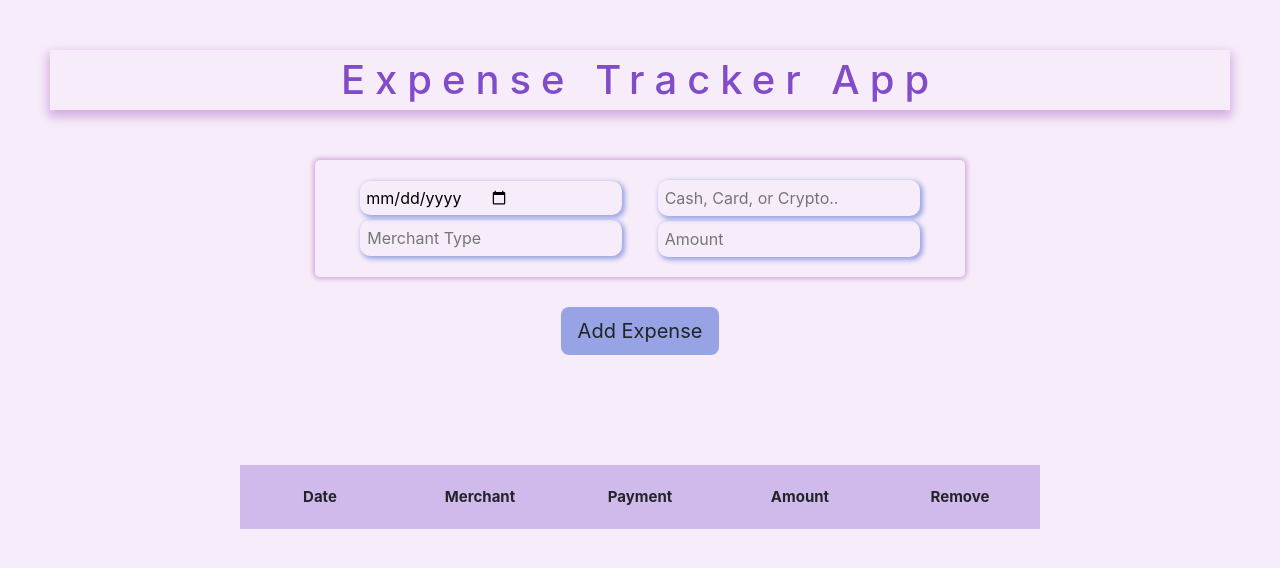
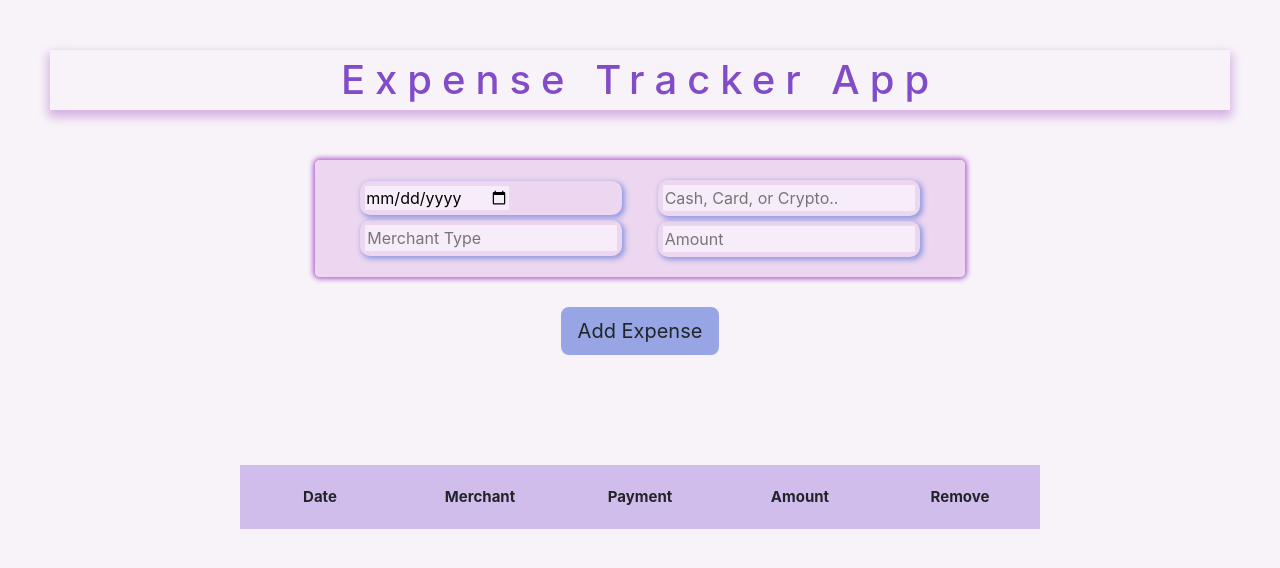
Before and after one commit to kurtis-casperson/expense-tracker, a React (Create React App) app: page / in a window 1280 px wide. Shown: the top 568 px of the page. Built offline with nearby package versions, Linux system fonts and the light colour scheme; the HTML template or start-up script is replaced by a standard one.

Commit message:
Cheange background color

```diff
--- a/src/App.css
+++ b/src/App.css
@@ -1,5 +1,5 @@
 body {
-  background-color: rgba(247, 237, 250, 0.993);
+  background-color: rgba(248, 243, 249, 0.993);
   font: 'Open Sans', 'Helvetica Neue';
 }
 
@@ -66,7 +66,8 @@ textarea {
   padding: 15px;
   border-radius: 5px;
   border: 0;
-  box-shadow: 0 0 5px 2px rgba(118, 4, 167, 0.279);
+  background-color: rgba(236, 214, 240, 0.993);
+  box-shadow: 0 0 5px 2px rgba(139, 32, 185, 0.666);
 }
 
 .Expense-Table {
```
